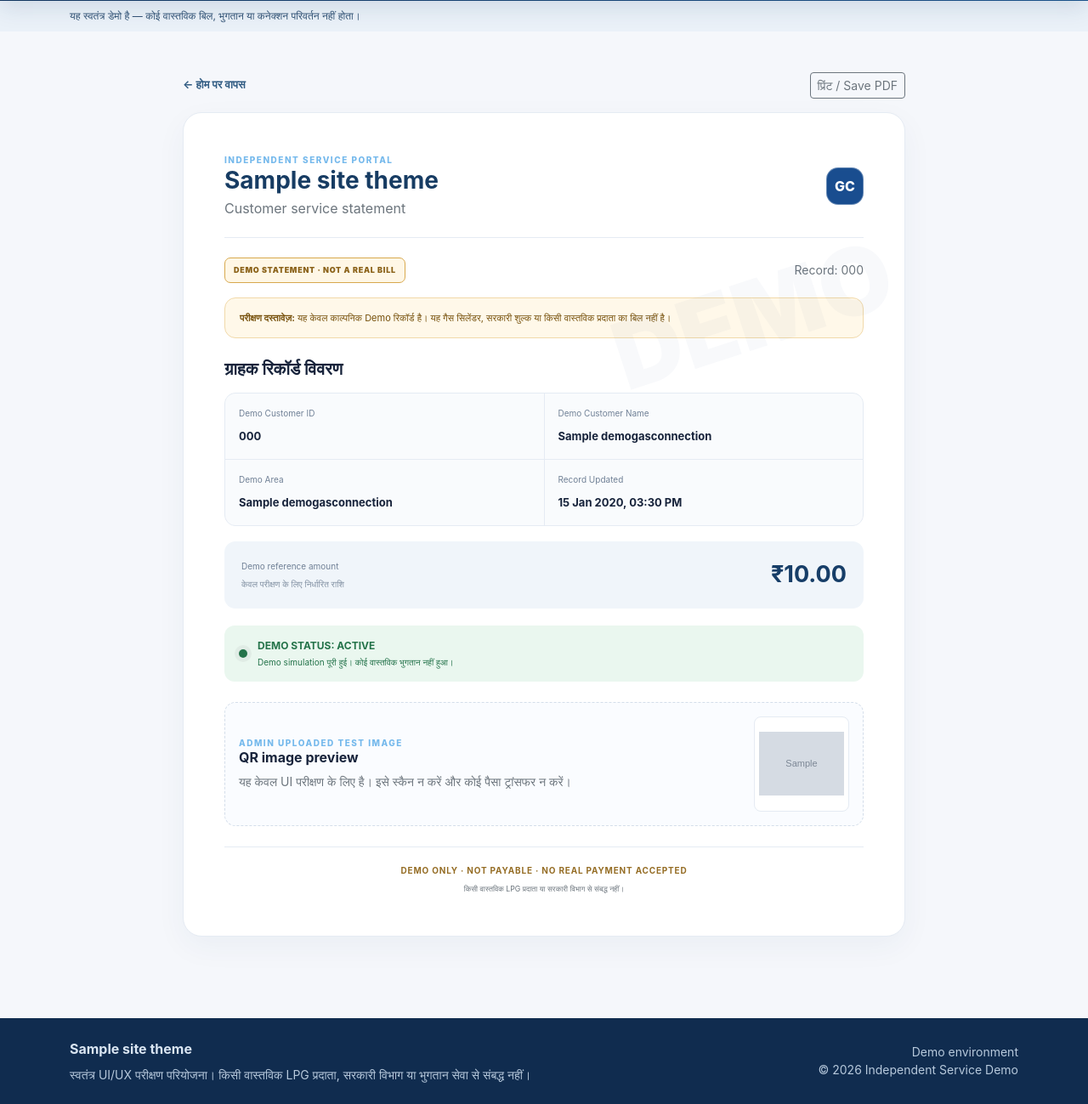
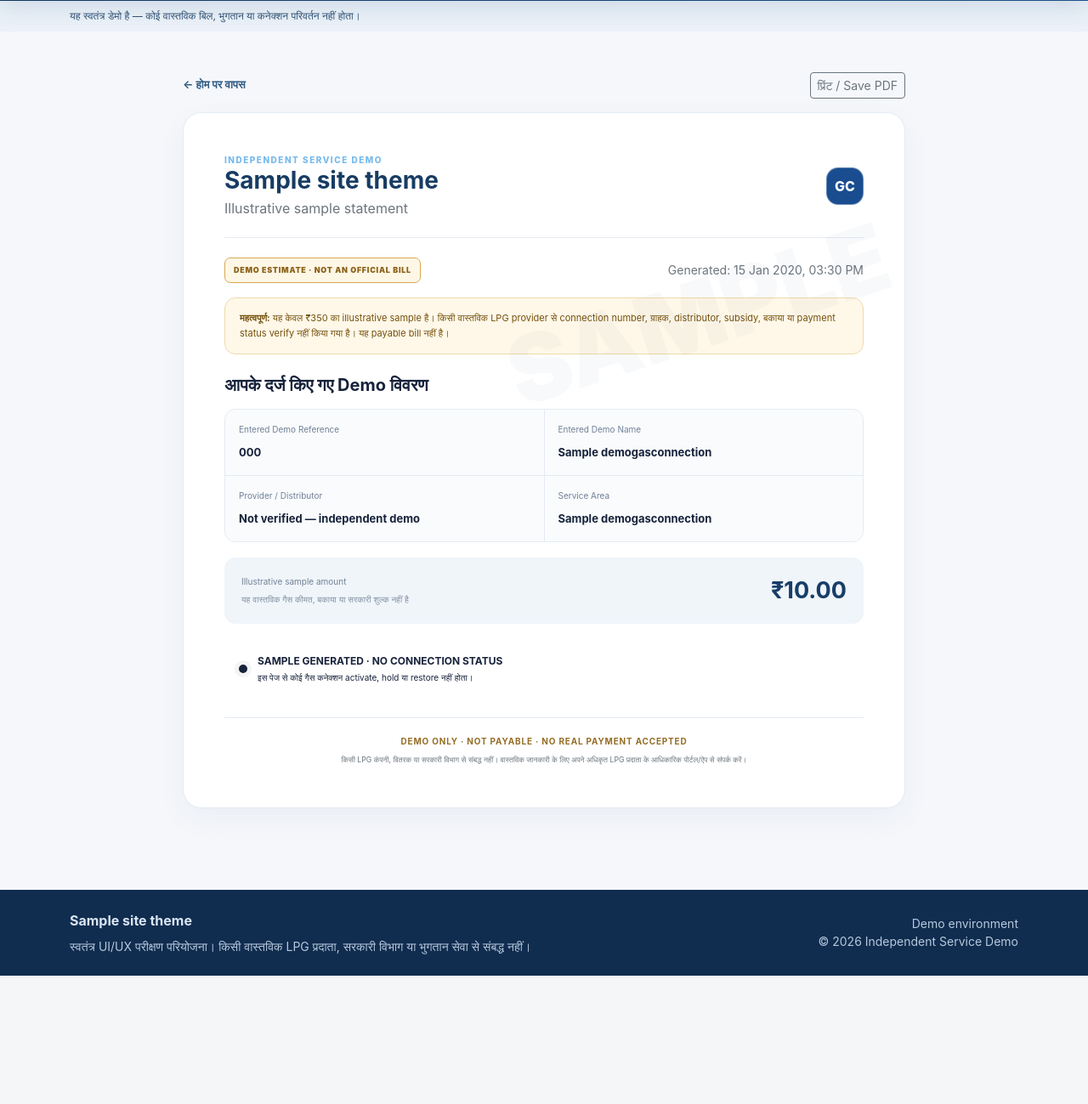
Before and after one commit to pk8873/13-11-2026, a Django app: template templates/portal/connection_lookup.html in a window 1280 px wide. Shown: the part 152-1451 px from the top of the page at 85% size. After the commit the page ends 1300 px from the top, so only its background shows below. Run offline with Django 5.2, Linux system fonts and the light colour scheme; tables that the repository leaves empty hold one stand-in row (values such as "Sample post"); the template is opened without the code that fills it: values that come from a table or form of the project are taken from there, most other values are stand-ins (such as "Sample title", 1, 10 or a date in 2020); grey boxes marked "Sample" are stand-in pictures.

Commit message:
Redesign statement as clearly labeled sample estimate

```diff
--- a/templates/portal/connection_lookup.html
+++ b/templates/portal/connection_lookup.html
@@ -1,31 +1,29 @@
 {% extends "portal/base.html" %}
-{% block title %}Demo Service Statement{% endblock %}
+{% block title %}Sample Service Statement | Demo{% endblock %}
 {% block content %}
 <div class="statement-wrap">
-<div class="d-flex justify-content-between align-items-center flex-wrap gap-2 mb-3"><a href="{% url 'home' %}" class="back-link">← होम पर वापस</a><button class="btn btn-outline-secondary btn-sm" onclick="window.print()">प्रिंट / Save PDF</button></div>
-<div class="statement-card">
-<div class="statement-head"><div><div class="section-kicker">INDEPENDENT SERVICE PORTAL</div><h1 class="h3 fw-bold mb-1">{{ site_theme.portal_name|default:"GasCare Service Demo" }}</h1><p class="text-secondary mb-0">Customer service statement</p></div><div class="statement-mark">{{ site_theme.logo_text|default:"GC" }}</div></div>
-<div class="statement-watermark">DEMO</div>
-<div class="statement-status"><span class="demo-stamp">DEMO STATEMENT · NOT A REAL BILL</span><span class="small text-secondary">Record: {{ connection.connection_number }}</span></div>
-<div class="demo-alert compact-alert"><strong>परीक्षण दस्तावेज़:</strong> यह केवल काल्पनिक Demo रिकॉर्ड है। यह गैस सिलेंडर, सरकारी शुल्क या किसी वास्तविक प्रदाता का बिल नहीं है।</div>
-<h2 class="h5 fw-bold mt-4 mb-3">ग्राहक रिकॉर्ड विवरण</h2>
-<div class="detail-grid">
-<div><span>Demo Customer ID</span><strong>{{ connection.connection_number }}</strong></div>
-<div><span>Demo Customer Name</span><strong>{{ connection.owner_name }}</strong></div>
-<div><span>Demo Area</span><strong>{{ connection.area_label|default:"Demo Area" }}</strong></div>
-<div><span>Record Updated</span><strong>{{ connection.updated_at|date:"d M Y, h:i A" }}</strong></div>
+  <div class="d-flex justify-content-between align-items-center flex-wrap gap-2 mb-3">
+    <a href="{% url 'home' %}" class="back-link">← होम पर वापस</a>
+    <button class="btn btn-outline-secondary btn-sm" onclick="window.print()">प्रिंट / Save PDF</button>
+  </div>
+  <div class="statement-card">
+    <div class="statement-head">
+      <div><div class="section-kicker">INDEPENDENT SERVICE DEMO</div><h1 class="h3 fw-bold mb-1">{{ site_theme.portal_name|default:"GasCare Service Demo" }}</h1><p class="text-secondary mb-0">Illustrative sample statement</p></div>
+      <div class="statement-mark">{{ site_theme.logo_text|default:"GC" }}</div>
+    </div>
+    <div class="statement-watermark">SAMPLE</div>
+    <div class="statement-status"><span class="demo-stamp">DEMO ESTIMATE · NOT AN OFFICIAL BILL</span><span class="small text-secondary">Generated: {{ connection.updated_at|date:"d M Y, h:i A" }}</span></div>
+    <div class="demo-alert compact-alert"><strong>महत्वपूर्ण:</strong> यह केवल ₹350 का illustrative sample है। किसी वास्तविक LPG provider से connection number, ग्राहक, distributor, subsidy, बकाया या payment status verify नहीं किया गया है। यह payable bill नहीं है।</div>
+    <h2 class="h5 fw-bold mt-4 mb-3">आपके दर्ज किए गए Demo विवरण</h2>
+    <div class="detail-grid">
+      <div><span>Entered Demo Reference</span><strong>{{ connection.connection_number }}</strong></div>
+      <div><span>Entered Demo Name</span><strong>{{ connection.owner_name }}</strong></div>
+      <div><span>Provider / Distributor</span><strong>Not verified — independent demo</strong></div>
+      <div><span>Service Area</span><strong>{{ connection.area_label }}</strong></div>
+    </div>
+    <div class="amount-panel"><div><span>Illustrative sample amount</span><small>यह वास्तविक गैस कीमत, बकाया या सरकारी शुल्क नहीं है</small></div><strong>₹{{ connection.demo_due_amount|floatformat:2 }}</strong></div>
+    <div class="status-panel status-sample"><span class="status-dot"></span><div><strong>SAMPLE GENERATED · NO CONNECTION STATUS</strong><small>इस पेज से कोई गैस कनेक्शन activate, hold या restore नहीं होता।</small></div></div>
+    <div class="statement-foot"><strong>DEMO ONLY · NOT PAYABLE · NO REAL PAYMENT ACCEPTED</strong><p class="small text-secondary mb-0 mt-2">किसी LPG कंपनी, वितरक या सरकारी विभाग से संबद्ध नहीं। वास्तविक जानकारी के लिए अपने अधिकृत LPG प्रदाता के आधिकारिक पोर्टल/ऐप से संपर्क करें।</p></div>
+  </div>
 </div>
-<div class="amount-panel"><div><span>Demo reference amount</span><small>केवल परीक्षण के लिए निर्धारित राशि</small></div><strong>₹{{ connection.demo_due_amount|floatformat:2 }}</strong></div>
-{% if connection.status == "HOLD" %}
-<div class="status-panel status-hold"><span class="status-dot"></span><div><strong>DEMO STATUS: ON HOLD</strong><small>यह केवल Demo database की स्थिति है।</small></div></div>
-<p class="text-secondary small mt-3">इस बटन से कोई भुगतान नहीं होगा। यह केवल परीक्षण रिकॉर्ड की स्थिति बदलता है।</p>
-{% if connection.demo_due_amount > 0 %}<form method="post" action="{% url 'simulate_connection_payment' connection.pk %}">{% csrf_token %}<button class="btn btn-primary btn-lg w-100" type="submit">Demo प्रक्रिया चलाएँ — कोई पैसा नहीं</button></form>{% else %}<div class="small text-secondary">इस रिकॉर्ड में कोई परीक्षण राशि सेट नहीं है।</div>{% endif %}
-{% else %}
-<div class="status-panel status-active"><span class="status-dot"></span><div><strong>DEMO STATUS: ACTIVE</strong><small>Demo simulation पूरी हुई। कोई वास्तविक भुगतान नहीं हुआ।</small></div></div>
-{% endif %}
-{% if payment_qr %}
-<div class="qr-preview mt-4"><div><div class="section-kicker">ADMIN UPLOADED TEST IMAGE</div><h2 class="h6 fw-bold">QR image preview</h2><p class="small text-secondary mb-0">यह केवल UI परीक्षण के लिए है। इसे स्कैन न करें और कोई पैसा ट्रांसफर न करें।</p></div><img src="{{ payment_qr.image.url }}" alt="Non-functional demo QR image"></div>
-{% endif %}
-<div class="statement-foot"><strong>DEMO ONLY · NOT PAYABLE · NO REAL PAYMENT ACCEPTED</strong><p class="small text-secondary mb-0 mt-2">किसी वास्तविक LPG प्रदाता या सरकारी विभाग से संबद्ध नहीं।</p></div>
-</div></div>
 {% endblock %}
```
